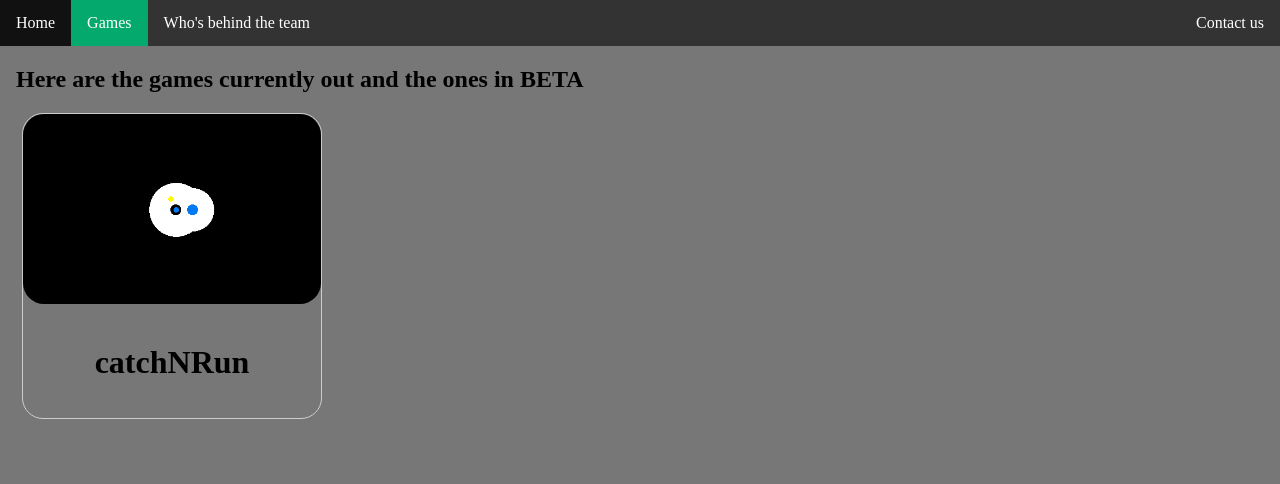
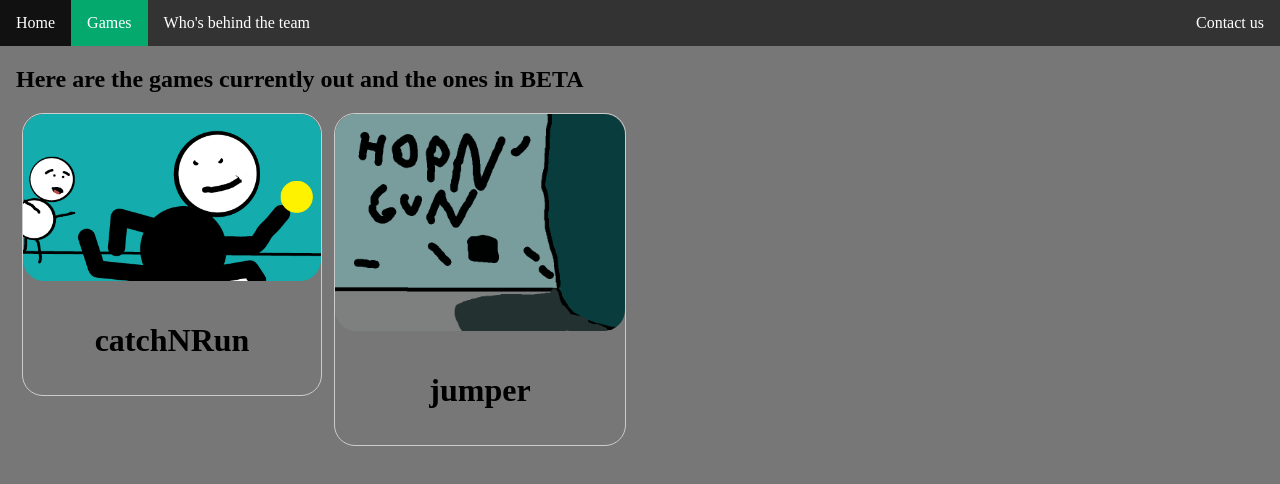
Before and after one commit to supR-studios/supR-studios.github.io, a plain HTML site: page games.html in a window 1280 px wide. Drawn offline with Linux system fonts and the light colour scheme.

Commit message:
Add files via upload

```diff
--- a/games.html
+++ b/games.html
@@ -84,11 +84,20 @@ ul.topnav li.right {float: right;}
   <div class="responsive">
     <div class="gallery">
       <a target="_blank" href="https://github.com/supR-studios/catchNRun">
-        <img src="gameTest.png" alt="gametest" width="600" height="400">
+        <img src="logo.png" alt="gametest" width="600" height="400">
       </a>
       <div class="desc" style="color: #000;"><h1 style="font:900">catchNRun</h1></div>
     </div>
   </div>
+  <div style="padding:0 16px;">
+    <div class="responsive">
+      <div class="gallery">
+        <a target="_blank" href="https://github.com/supR-studios/catchNRun">
+          <img src="image.png" alt="image" width="600" height="400">
+        </a>
+        <div class="desc" style="color: #000;"><h1 style="font:900">jumper</h1></div>
+      </div>
+    </div>
 
 </div>
 
```
Also changed, not shown: image.png (added).
